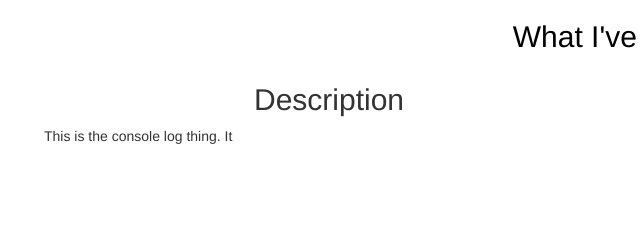
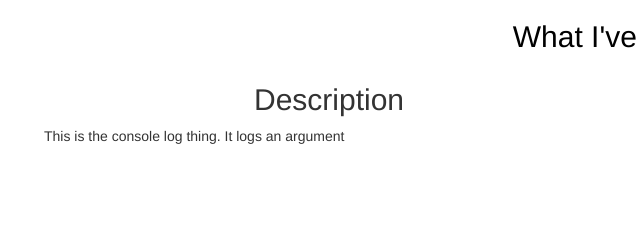
Before and after one commit to runnedrunner/whatiknow, a plain HTML site: page index.html in a window 1280 px wide. Shown: the full height of the page, 11-651 px from the left. Drawn offline with nearby package versions, Linux system fonts and the light colour scheme.

Commit message:
Classadoo autocommit

```diff
--- a/index.html
+++ b/index.html
@@ -22,7 +22,7 @@
 
         <div class="row learning-item">
           <div class="col-xs-7 description">
-            This is the console log thing. It
+            This is the console log thing. It logs an argument
           </div>
           <div class="col-xs-5" id="console-log-example">
 
```
